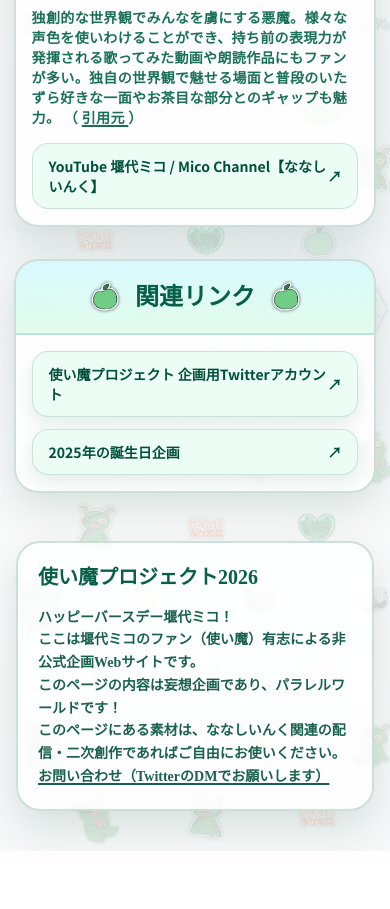
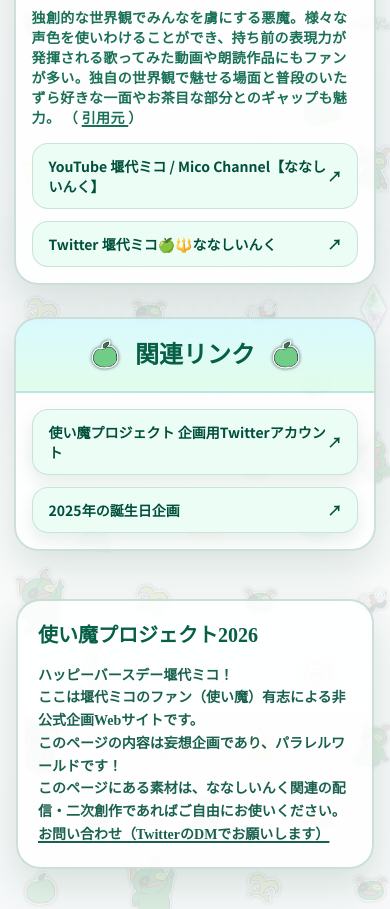
Before and after one commit to karia/tsukaima-project, a website: page docs/index.html in a window 390 px wide. Shown: the part 3159-4068 px from the top of the page. Before the commit the page ends 4010 px from the top, so only its background shows below. Drawn offline with Linux system fonts and the light colour scheme; a web font is replaced by a local one.

Commit message:
feat: add mico x link with responsive two-column layout

```diff
--- a/docs/index.html
+++ b/docs/index.html
@@ -232,6 +232,7 @@
             </a>
             ）
           </p>
+          <div class="grid gap-3 sm:grid-cols-2">
             <a
               href="https://www.youtube.com/@Mico_Sekishiro"
               target="_blank"
@@ -241,6 +242,16 @@
               <span>YouTube 堰代ミコ / Mico Channel【ななしいんく】</span>
               <span aria-hidden="true">↗</span>
             </a>
+            <a
+              href="https://x.com/Mico_Sekishiro"
+              target="_blank"
+              rel="noopener noreferrer"
+              class="inline-flex items-center justify-between rounded-2xl border border-emerald-900/15 bg-emerald-50 px-4 py-3 text-sm font-bold text-emerald-900 transition hover:bg-emerald-100 sm:text-base"
+            >
+              <span>Twitter 堰代ミコ🍏🔱ななしいんく</span>
+              <span aria-hidden="true">↗</span>
+            </a>
+          </div>
         </div>
       </section>
 
```
Also changed, not shown: docs/assets/style.css. Lines whose indentation alone changed are shown as unchanged.
